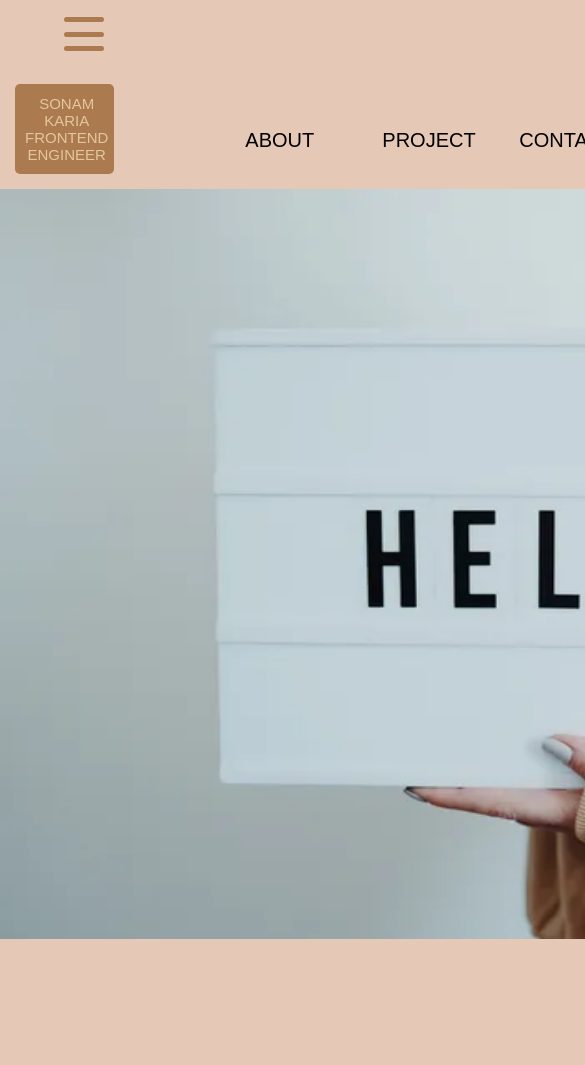
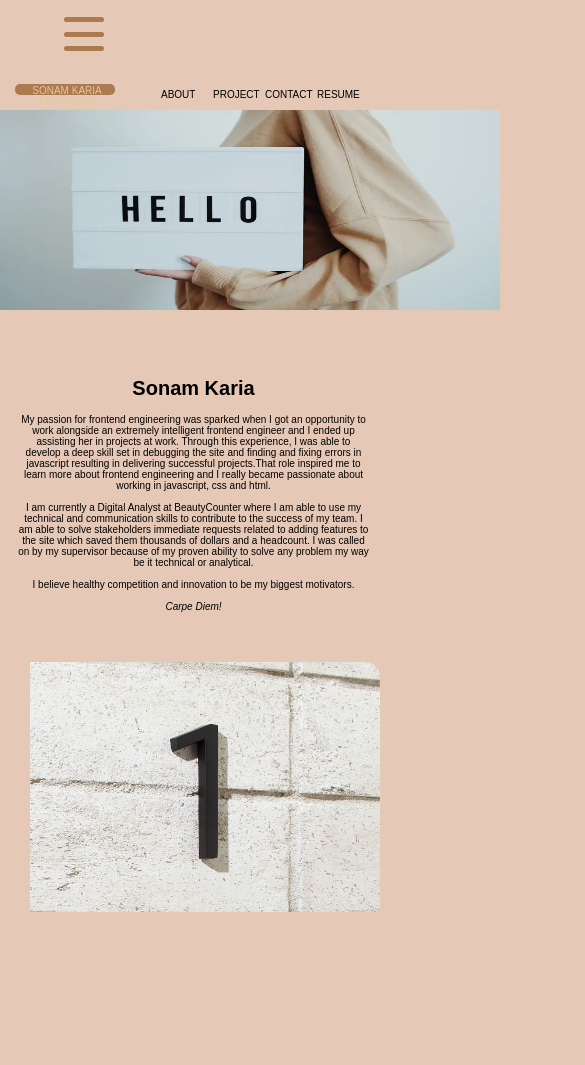
Before and after one commit to sonamkaria/sonamkaria.github.io, a plain HTML site: page index.html in a window 390 px wide. Shown: the top 1065 px of the page, 585 px wide, since content can reach past the window. Drawn offline with Linux system fonts and the light colour scheme.

Commit message:
updated version

```diff
--- a/index.html
+++ b/index.html
@@ -94,7 +94,7 @@
 
 
                         <li class="submitButton">
-                            <button type="submit">Send your message</button>
+                            <button type="submit">Send</button>
                           </li>
                   </li>
                 </ul>
--- a/script.js
+++ b/script.js
@@ -4,4 +4,4 @@ console.log(mainEl)
 
 mainEl.style.fontFamily = 'var(.aboutMe)'
 
-mainEl.innerHTML = '<h1>Sonam Karia, Frontend Engineer</h1>'
+mainEl.innerHTML = '<h1>Sonam Karia</h1>'
--- a/style.css
+++ b/style.css
@@ -169,7 +169,7 @@ title {
   }
 
   label {
-    /* Uniform size & alignment */
+
     display: inline-block;
     width: 90px;
     text-align: right;
@@ -177,44 +177,48 @@ title {
 
   input,
   textarea {
-    /* To make sure that all text fields have the same font settings
-       By default, textareas have a monospace font */
+
     font: 1em sans-serif;
 
-    /* Uniform text field size */
+
     width: 300px;
     box-sizing: border-box;
 
-    /* Match form field borders */
+
     border: 1px solid #999;
   }
 
   input:focus,
   textarea:focus {
-    /* Additional highlight for focused elements */
+
     border-color: #000;
   }
 
   textarea {
-    /* Align multiline text fields with their labels */
+
     vertical-align: top;
-
-    /* Provide space to type some text */
     height: 5em;
   }
 
-  .sumbitButton {
-    /* Align buttons with the text fields */
-    padding-left: 90px; /* same size as the label elements */
+  .submitButton{
+
+    background-color:  rgb(171, 122, 79);
+    width: 100px;
+    height: 20px;
+    font-size: 12px;
+
+
+
   }
 
-  button {
+  submit {
     /* This extra margin represent roughly the same space as the space
        between the labels and their text fields */
-    margin-left: 0.5em;
-  }
+    margin-left: 1em;
+    text-align: center;}
 
-  @media only screen and (max-width: 700px){
+
+    @media only screen and (max-width: 820px){
 
 
         #logo {
@@ -301,5 +305,92 @@ title {
         }
 
 
+        }
+        @media only screen and (max-width: 450px){
+
+
+            #logo {
+                background-color: rgb(171, 122, 79);
+                height: 11px;
+                width: 100px;
+                color: rgb(228, 199, 158);
+                font-size: 10px;
+                font-weight: lighter;
+                border-radius: 5px;
+                padding-left: 10px;
 
                 }
+
+            .menucontents {
+                list-style-type: none;
+                display: flex;
+                gap: 40px;
+                padding: 15px;
+                text-transform: uppercase;
+                align-items: center;
+            }
+
+            .menucontents:hover {
+            background-color: white;
+            height: 100px;
+            width: 1000px;
+            }
+
+            button {
+                display: inline-block;
+                border: none;
+                margin: 0;
+                text-decoration: none;
+                background-color:rgb(229, 200, 182);
+                color: black;
+                font-size: 10px;
+                cursor: pointer;
+                text-align: center;
+                text-transform: uppercase;
+                height: 0px;
+                width: 0px;
+
+            }
+            .hamburger-menu{
+                padding-left: 50px;
+            }
+            img {
+                height:200px;
+                width:500px;
+
+
+        }
+
+            .aboutMe {
+                background-color: rgb(229, 200, 182);
+                padding: 50px;
+                font-weight: 100;
+                font-family:'Source Sans Pro', sans-serif;
+                width: 90%;
+                float: center;
+                text-align: center;
+                padding-left: 18px;
+                font-size: 10px;
+
+            }
+
+            .projectpics{
+                height: 250px;
+                width: 200x;
+                padding-left: 30px;
+                border-radius: 15px;
+                padding-bottom: 150px;
+                padding-top: 150x;
+            }
+
+            .projectpics2{
+                height: 250px;
+                width: 200x;
+                padding-left: 30px;
+                border-radius: 15px;
+                padding-bottom: 150px;
+                padding-top: 150x; ;
+            }
+
+
+            }
```
Lines whose indentation alone changed are shown as unchanged.
